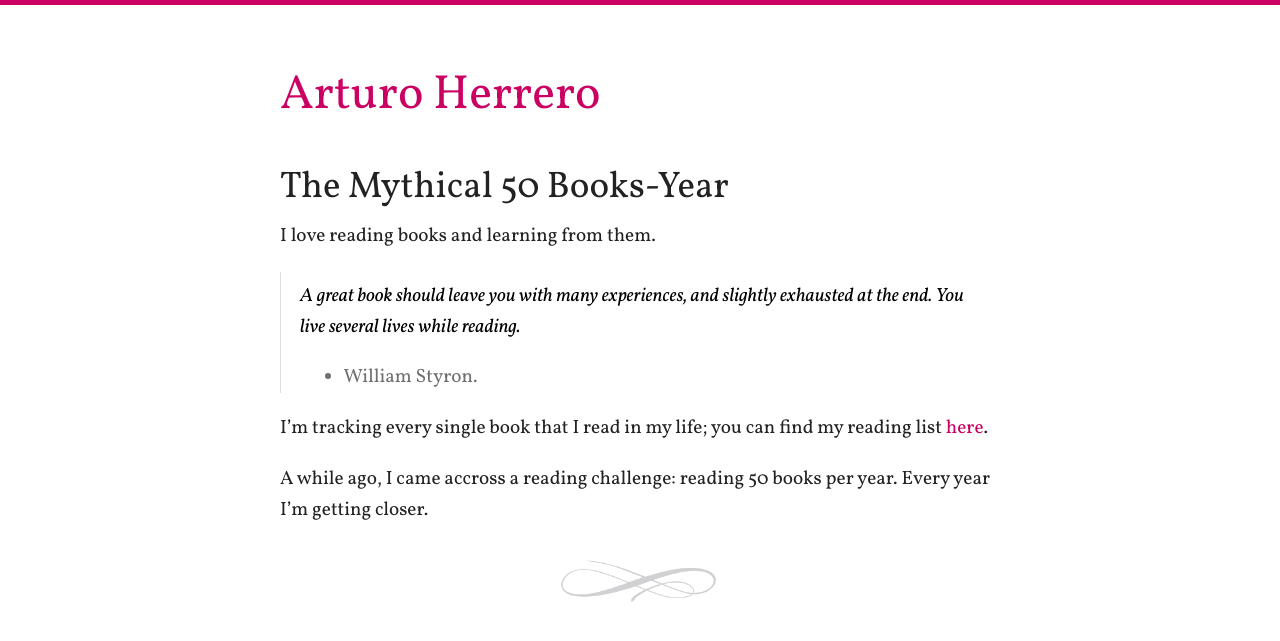
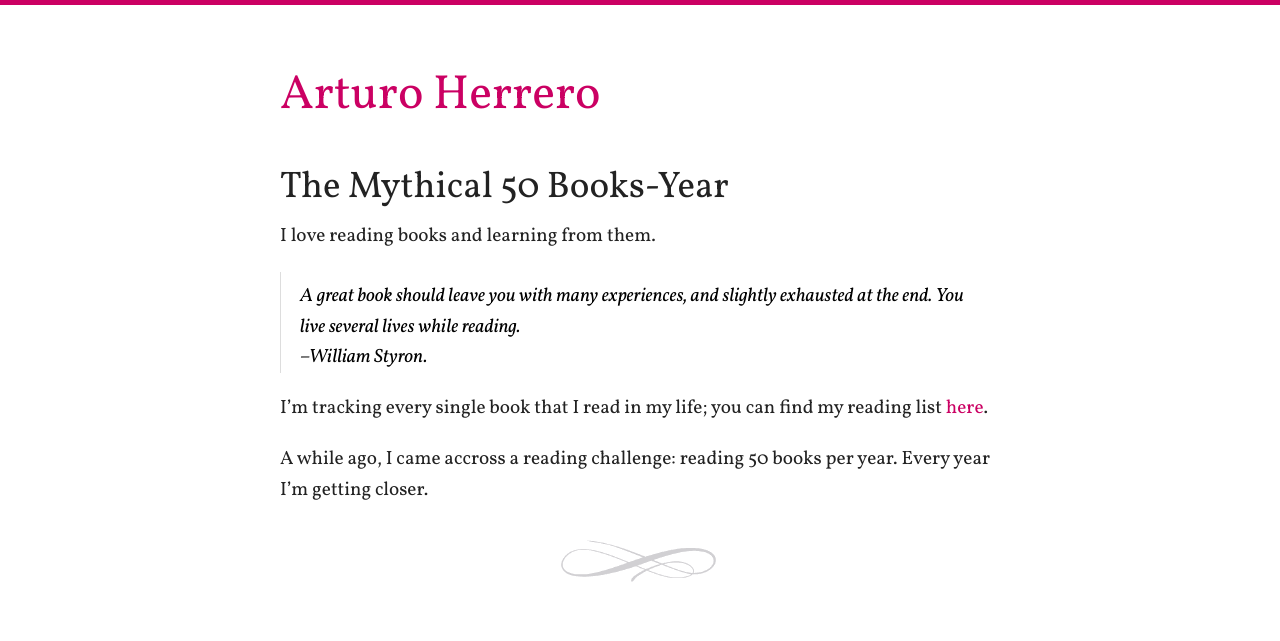
Before and after one commit to arturoherrero/arturoherrero.com, a Jekyll site: the page built from article/_posts/2011-02-06-the-mythical-50-books-year.md, in a window 1280 px wide. Shown: the top 641 px of the page. Built offline with Jekyll 4.4.1, drawn with Linux system fonts in a browser that asks for light colours.

Commit message:
Use appropriate dash to attribute quotation

```diff
--- a/article/_posts/2011-02-06-the-mythical-50-books-year.md
+++ b/article/_posts/2011-02-06-the-mythical-50-books-year.md
@@ -7,7 +7,7 @@
 I love reading books and learning from them.
 
 > A great book should leave you with many experiences, and slightly exhausted at the end. You live several lives while reading.
-> - William Styron.
+> –William Styron.
 
 I'm tracking every single book that I read in my life; you can find my reading list [here][1].
 
```
Also changed, not shown: article/_posts/2012-03-27-polyglot-programming.md (+1 -1 lines).
